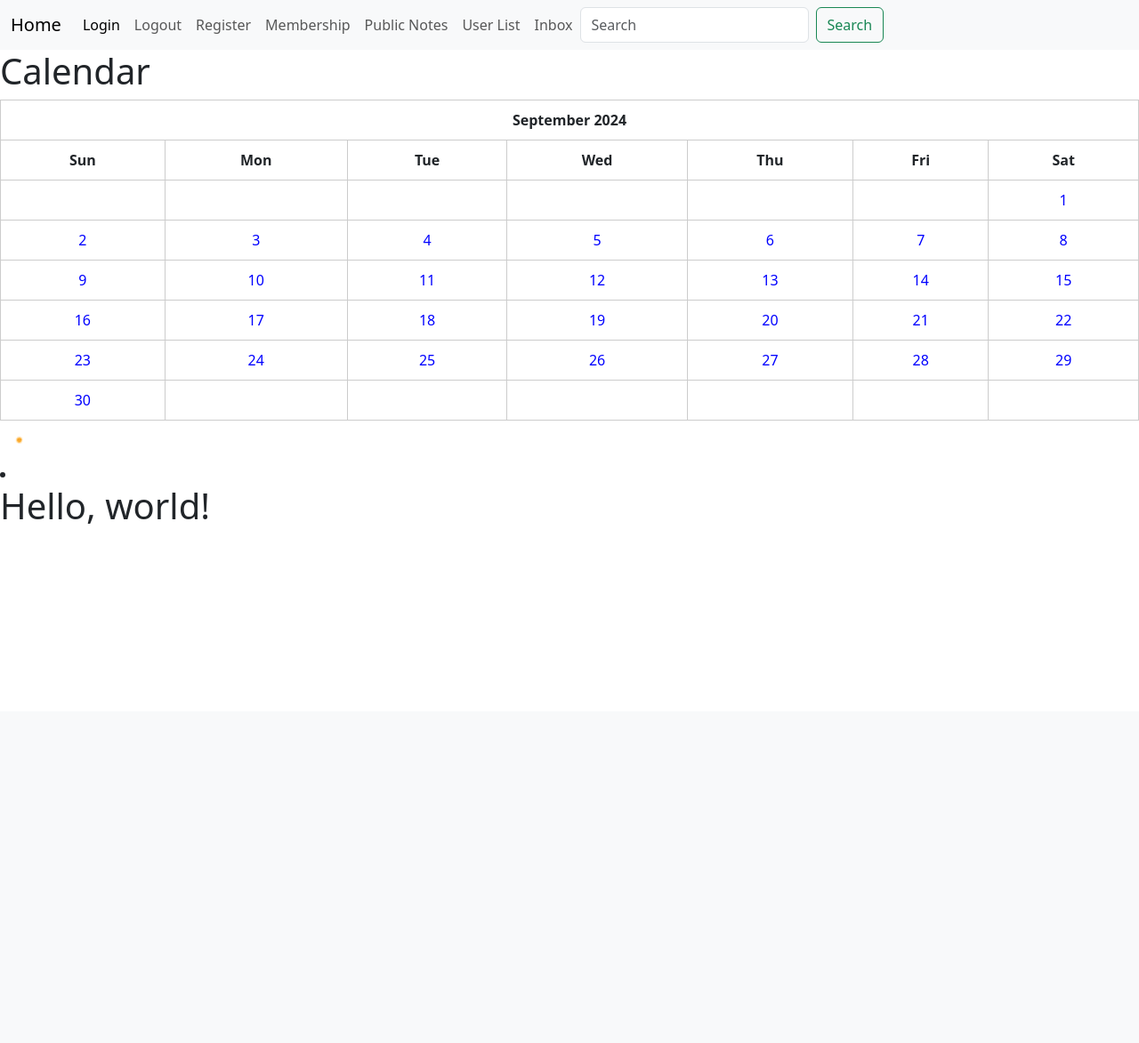
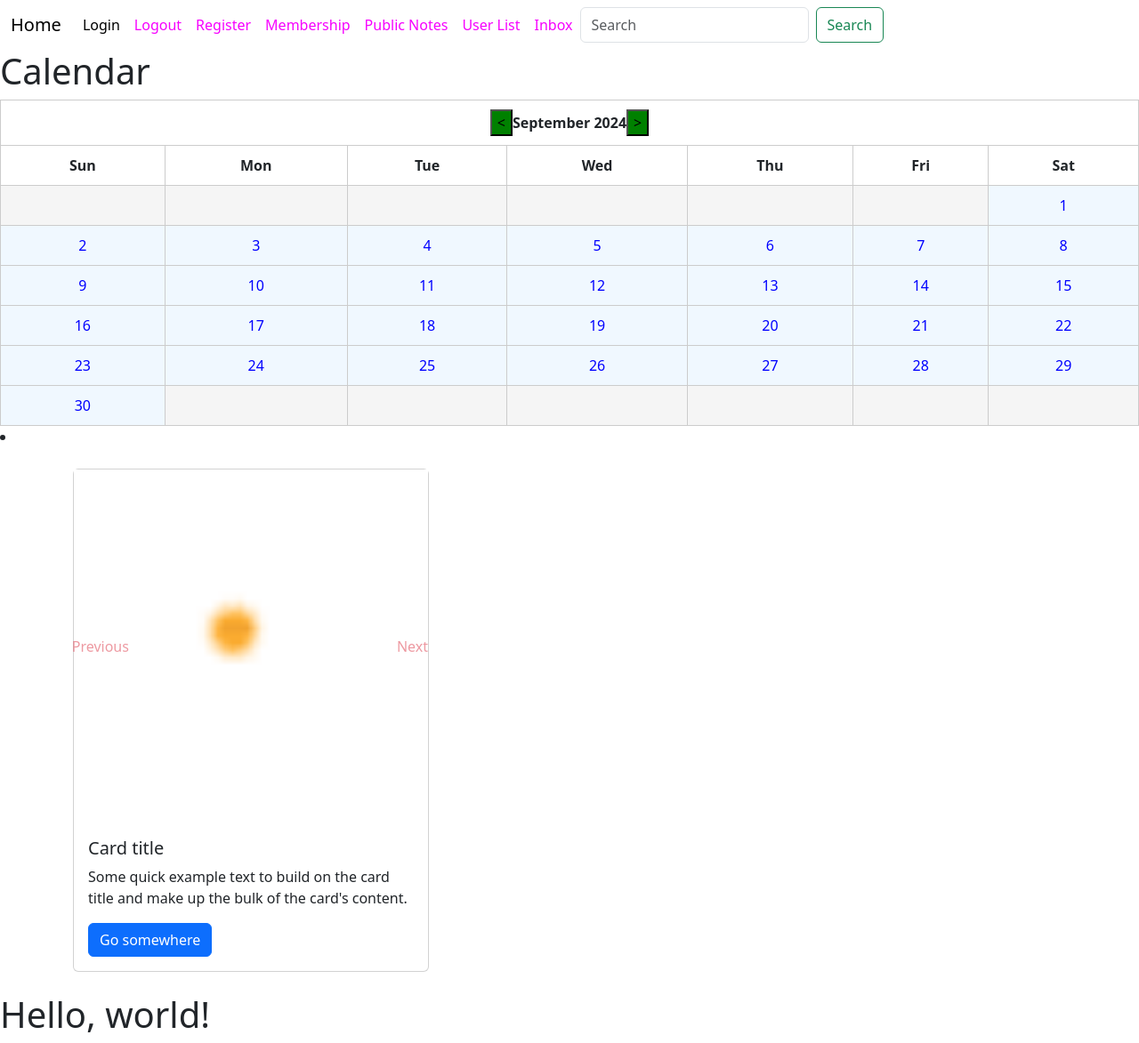
Before and after one commit to suraj-2021/accountability_app, a Django app: page /accountability_app/home/ in a window 1280 px wide. Shown: the whole page at 89% size. Before the commit the page ends 589 px from the top, so only its background shows below. Run offline with Django 5.2, Linux system fonts and the light colour scheme; a user stored in the database is signed in; some libraries are stand-ins or nearby versions.

Commit message:
Made some changes regarding pwd

```diff
--- a/accountability_app/forms.py
+++ b/accountability_app/forms.py
@@ -1,4 +1,3 @@
-from django.forms import ModelForm
 from .models import DayModel, Message
 from django import forms
 from django.contrib.auth.forms import UserCreationForm
@@ -12,7 +11,7 @@ class MessageForm(forms.ModelForm):
         model = Message
         fields = ['content']
         widgets = {
-            'content': forms.Textarea(attrs={'placeholder': 'Type your message here...', 'rows': 4}),
+            'content': forms.Textarea(attrs={'placeholder': 'Type your message here...', 'rows': 12, 'cols':50,}),
         }
 
 
@@ -39,7 +38,7 @@ class UserRegisterForm(UserCreationForm):
         fields = ['username', 'email', 'password1', 'password2']
 
 
-class DayForm(ModelForm):
+class DayForm(forms.ModelForm):
     class Meta:
         model = DayModel
         fields = ('title','note','date','is_public')
--- a/accountability_app/myutils.py
+++ b/accountability_app/myutils.py
@@ -1,24 +1,45 @@
 import calendar
 from django.urls import reverse
 
-def generate_month_calendar(year: int, month: int) -> str:
-
-
+def generate_month_calendar( year:int, month: int):
     month_calendar = calendar.monthcalendar(year, month)
 
+    # Define the HTML for the calendar with CSS styles
+    html = '''
+    <style>
+        .calcolor {
+            background-color: #f0f8ff; /* Light blue background for all cells */
+        }
+        .calcolor:hover {
+            background-color: #add8e6; /* Darker blue on hover */
+        }
+        .empty-cell {
+            background-color: #f5f5f5; /* Light gray background for empty cells */
+        }
+    </style>
+    <script>
+  <script>
+    const redirectUrl = "{% url 'accountability_app:public_notes' %}";
 
-    html = '<table border="1" style="border-collapse: collapse; text-align: center;">'
-    html += f'<tr><th colspan="7">{calendar.month_name[month]} {year}</th></tr>'
+    function redirectToUrl() {
+        window.location.href = redirectUrl;
+    }
+</script>
+
+    <table border="1" style="border-collapse: collapse; text-align: center;">
+    '''
+    html += f'<tr><th colspan="7"><button class ="minus" type="submit" style="background-color:green" onclick="redirectToUrl()" id="decrement"><</button>{calendar.month_name[month]} {year}<button style="background-color:green;" class ="plus" type="submit" id="increment">></button></th></tr>'
     html += '<tr><th>Sun</th><th>Mon</th><th>Tue</th><th>Wed</th><th>Thu</th><th>Fri</th><th>Sat</th></tr>'
 
     for week in month_calendar:
         html += '<tr>'
         for day in week:
+
             if day == 0:
-                html += '<td></td>'  # Empty cell for days outside the month
+                html += '<td class="empty-cell"></td>'  # Empty cell for days outside the month
             else:
-                day_link = reverse('accountability_app:day_details', args=[year,month,day])
-                html += f'<td><a href="{day_link}">{day}</a> </td>'
+                day_link = reverse('accountability_app:day_details', args=[year, month, day])
+                html += f'<td class="calcolor"><a href="{day_link}">{day}</a></td>'
         html += '</tr>'
 
     html += '</table>'
--- a/accountability_app/templates/accountability_app/base.html
+++ b/accountability_app/templates/accountability_app/base.html
@@ -1,20 +1,33 @@
 {% load static %}
+{% load pwa %}
+
 <!doctype html>
 <html lang="en">
   <head>
     <meta charset="utf-8">
     <meta name="viewport" content="width=device-width, initial-scale=1">
 
-    {% load static %}
+    {% progressive_web_app_meta %}
     <link rel="shortcut icon" type="image/png" sizes="48x48"  href="{% static 'accountability_project/images/favicon.png' %}">
     <title>{%block title%} This is title {%endblock%}</title>
     <link href="https://cdn.jsdelivr.net/npm/bootstrap@5.3.3/dist/css/bootstrap.min.css" rel="stylesheet" integrity="sha384-QWTKZyjpPEjISv5WaRU9OFeRpok6YctnYmDr5pNlyT2bRjXh0JMhjY6hW+ALEwIH" crossorigin="anonymous">
   </head>
   <body>
+    <style>
+      .navbar-nav .nav-link {
+    color: #f700ff;
+    transition: color 0.3s, background-color 0.3s;
+}
+
+.navbar-nav .nav-link:hover {
+    color: #003cc7;
+    background-color: rgba(255, 255, 255, 0.1);
+}
+    </style>
     <div>
-    <nav class="navbar navbar-expand-lg bg-body-tertiary">
+      <nav class="navbar navbar-expand-lg bg-gradient" style="background: linear-gradient(90deg, #447cff 0%, #0036a1 100%);">
         <div class="container-fluid">
-          <a class="navbar-brand" href="{%url 'accountability_app:home'%}">Home</a>
+            <a class="navbar-brand text-green" href="{%url 'accountability_app:home'%}">Home</a>
           <button class="navbar-toggler" type="button" data-bs-toggle="collapse" data-bs-target="#navbarSupportedContent" aria-controls="navbarSupportedContent" aria-expanded="false" aria-label="Toggle navigation">
             <span class="navbar-toggler-icon"></span>
           </button>
--- a/accountability_app/templates/accountability_app/home.html
+++ b/accountability_app/templates/accountability_app/home.html
@@ -26,10 +26,49 @@
     <h1>Calendar</h1>
     <div>
         {{ cal|safe }}
-        <img src="{% static 'accountability_project/static/images/favicon.png' %}" alt="Your Image">
+
         <li>{{cal.day}}</li>
 
+</div>
+   <div class="container mt-4">
+    <div class="row">
+        <div class="col-md-4 mb-4">
+            <div class="card" style="width: 25rem;">
+                <!-- Bootstrap Carousel -->
+                <div id="cardCarousel" class="carousel slide" data-ride="carousel">
+                    <div class="carousel-inner">
+                        <!-- First slide -->
+                        <div class="carousel-item active">
+                            <img src="{%static 'accountability_app/images/favicon.png'%}" class="d-block w-100" alt="Image 1">
+                        </div>
+                        <!-- Second slide -->
+                        <div class="carousel-item">
+                            <img src="https://via.placeholder.com/320x180?text=Image+2" class="d-block w-100" alt="Image 2">
+                        </div>
+                        <!-- Third slide -->
+                        <div class="carousel-item">
+                            <img src="https://via.placeholder.com/320x180?text=Image+3" class="d-block w-100" alt="Image 3">
+                        </div>
+                    </div>
+                    <!-- Controls -->
+                    <a class="carousel-control-prev" href="#cardCarousel" role="button" data-slide="prev">
+                        <span class="carousel-control-prev-icon" aria-hidden="true"></span>
+                        <span  class="sr-only text-danger">Previous</span>
+                    </a>
+                    <a class="carousel-control-next" href="#cardCarousel" role="button" data-slide="next">
+                        <span class="carousel-control-next-icon" aria-hidden="true"></span>
+                        <span class=" text-danger">Next</span>
+                    </a>
+                </div>
 
+                <div class="card-body">
+                    <h5 class="card-title">Card title</h5>
+                    <p class="card-text">Some quick example text to build on the card title and make up the bulk of the card's content.</p>
+                    <a href="{%url 'accountability_app:user_list' %}" class="btn btn-primary">Go somewhere</a>
+                </div>
+            </div>
+        </div>
     </div>
+</div>
 </body>
 {%endblock%}
--- a/accountability_app/templates/accountability_app/user_list.html
+++ b/accountability_app/templates/accountability_app/user_list.html
@@ -5,7 +5,7 @@
     {% for user in users %}
         <li>
 
-            <a href="{% url 'accountability_app:send_message' user.id %}"> {{ user.username }} Send Message</a>
+            <a href="{% url 'accountability_app:send_message' user.id %}"> {{ user.username }}: Send Message?</a>
         </li>
     {% endfor %}
 </ul>
--- a/accountability_app/urls.py
+++ b/accountability_app/urls.py
@@ -5,9 +5,10 @@ from django.contrib.auth import views as auth_views
   # This allows namespacing of URLs
 
 urlpatterns = [
-
+    path(' ',views.empty,name='empty'),
     path("home/", views.home, name="home"),
-    path("public_notes/", views.public_notes, name="public_notes"),  # Added a trailing slash for consistency
+    path("public_notes/", views.public_notes, name="public_notes"),
+    path("private_notes",views.private_notes, name="private_notes"),
     path('register/', views.register, name='register'),
     path('login/', views.login_view, name='login'),
     path('logout/', views.logout_view, name='logout'),
@@ -26,6 +27,4 @@ urlpatterns = [
     path('post_update/<int:pk>/', views.post_update, name='post_update'),
     path('post_delete/<int:pk>/', views.post_delete, name='post_delete'),
 
-
-
 ]
--- a/accountability_app/views.py
+++ b/accountability_app/views.py
@@ -41,7 +41,8 @@ def home(request):
 
         return redirect(reverse('accountability_app:register'))
 
-
+def empty(request):
+    return render(request,'accountabilty_app/empty.html')
 def day_details(request, year, month, day):
 
     date = f"{year}-{month}-{day}"
@@ -71,7 +72,7 @@ def day_details(request, year, month, day):
 
 
 def login_view(request):
-    next_url = request.GET.get('next','/accountability_app/home')
+    #next_url = request.GET.get('next','/accountability_app/home')
     if request.method == 'POST':
         username = request.POST.get('username')
         password = request.POST.get('password')
@@ -80,10 +81,10 @@ def login_view(request):
         if user is not None:
             login(request,user)
             messages.success(request,'You have successfully logged in.')
-            return redirect(next_url or'accountability_app/home')
+            return redirect(reverse('accountability_app:home'))
         else:
             messages.error(request,'invalid username or password. Please try again!')
-    return render(request,'accountability_app/login.html',{'next': next_url})
+    return render(request,'accountability_app/login.html')
 
 def logout_view(request):
     logout(request)  # Clear the user session
@@ -95,6 +96,10 @@ def public_notes(request):
     notes = DayModel.objects.filter(is_public=True)
     return render(request,'accountability_app/public_notes.html',{"notes":notes})
 
+def private_notes(request):
+    if request.user.is_authenticated:
+       notes = DayModel.objects.filter(user=request.user.id).all()
+       return render(request,'accountability_app/private_notes.html',{"notes":notes})
 
 def post_update(request,pk):
     post = get_object_or_404(DayModel,pk=pk)
@@ -132,13 +137,20 @@ def send_message(request, recipient_id):
 
 
 def inbox(request):
-    messages = Message.objects.filter(recipient=request.user).order_by('-timestamp')
-    return render(request,'accountability_app/inbox.html',{'messages': messages})
-@login_required
+    if request.user.is_authenticated:
+       messages = Message.objects.filter(recipient=request.user).order_by('-timestamp')
+       return render(request,'accountability_app/inbox.html',{'messages': messages})
+    else:
+
+        return redirect(reverse('accountability_app:register'))
+
 def user_list(request):
-    users = User.objects.exclude(id= request.user.id)  # Exclude the current user
-    return render(request, 'accountability_app/user_list.html', {'users': users})
-
+    if request.user.is_authenticated:
+        users = User.objects.exclude(id= request.user.id)  # Exclude the current user
+        return render(request, 'accountability_app/user_list.html', {'users': users})
+    else:
+        messages.error(request,"Please Login to view userlist!")
+        return redirect(reverse('accountability_app:login'))
 def initiate_payment(request):
     amount = 0
     if request.method == "POST":
@@ -183,6 +195,12 @@ def payment_success(request):
 
 def payment_failed(request):
     return render(request, "accountability_app/payment_failed.html")
+
+
+#AI ZONE
+
+
+
 """
 def day_details(request,year,month,day):
 
--- a/accountability_project/urls.py
+++ b/accountability_project/urls.py
@@ -4,6 +4,7 @@ from accountability_app import views as a
 
 urlpatterns = [
     path ('admin/', admin.site.urls),
-
-    path ('accountability_app/', include('accountability_app.urls')),  # Correctly include the app's URLs
-]
+    #path ('', include('accountability_app.urls')),
+    path('accountability_app/',include('accountability_app.urls')),
+    path(' ', include('pwa.urls')),
+        ]
```
Also changed, not shown: accountability_app/templates/accountability_app/empty.html (added, +37 -0 lines), accountability_app/templates/accountability_app/login.html (+9 -1 lines), accountability_app/templates/accountability_app/private_notes.html (added, +20 -0 lines), accountability_app/templates/accountability_app/public_notes.html (+11 -8 lines), accountability_app/templates/accountability_app/register.html (+6 -1 lines), accountability_app/templates/accountability_app/send_message.html (+13 -5 lines), accountability_project/settings.py (+32 -2 lines), accountability_app/static/accountability_app/images/favicon.png (renamed from accountability_project/static/images/favicon.png), db.sqlite3.
